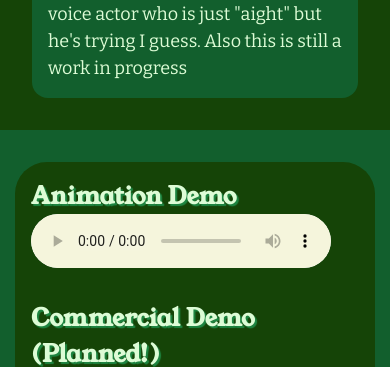
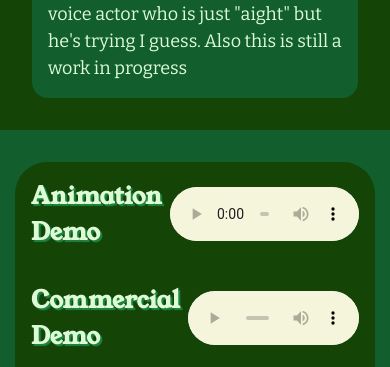
Before and after one commit to Ogrenap/miguelpanergo.io, a website: page index.html in a window 390 px wide. Shown: the part 477-844 px from the top of the page. Drawn offline with nearby package versions, Linux system fonts and the light colour scheme; a web font is replaced by a local one.

Commit message:
Fixed audio section for smaller widths (unchecked for mobile)

```diff
--- a/index.html
+++ b/index.html
@@ -62,7 +62,7 @@
                                 </audio>
                             </div>
                             <div class="audio-player" id="commercial-demo">
-                                <h3 class="label-sm">Commercial Demo (Planned!)</h3>
+                                <h3 class="label-sm">Commercial Demo</h3>
                                 <audio controls class="audio-controls">
                                     <source src="" type="audio/mpeg">
                                 </audio>
```
Also changed, not shown: output.css.
